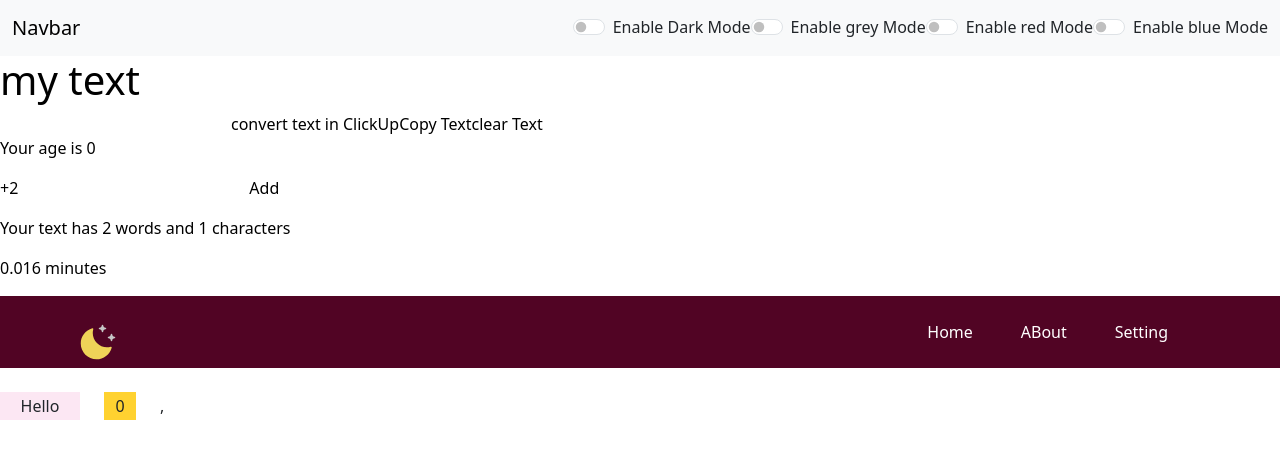
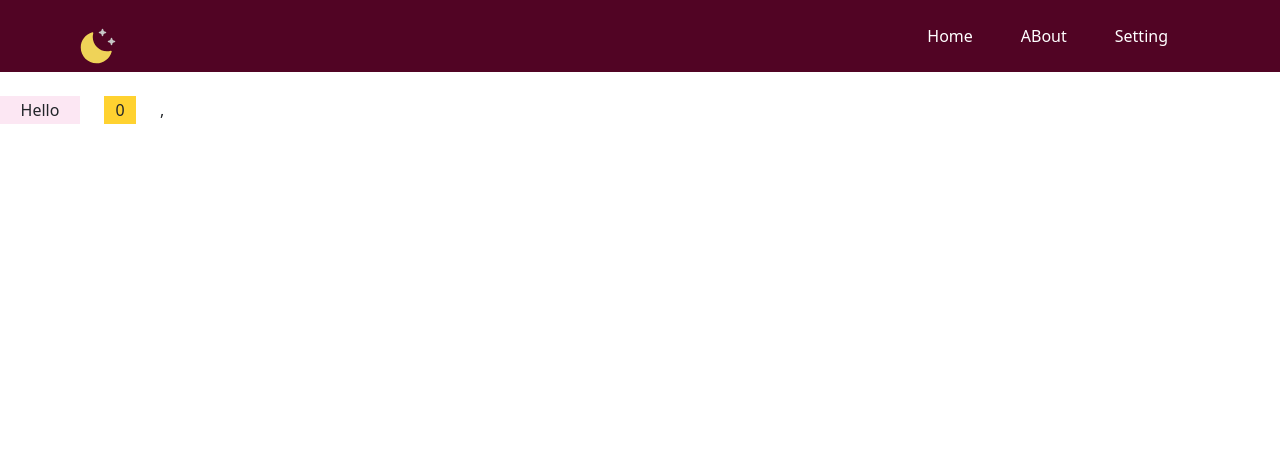
Before and after one commit to laibasher77-tech/my-app, a React (Vite) app: page / in a window 1280 px wide. Shown: the top 458 px of the page. Built offline with nearby package versions, Linux system fonts and the light colour scheme.

Commit message:
removed previous things

```diff
--- a/src/App.jsx
+++ b/src/App.jsx
@@ -1,9 +1,9 @@
 
 import NavbarComponent from './components/Navbar';
 import 'bootstrap/dist/css/bootstrap.min.css';
-import Textforms from './components/textform'
-import { useState } from 'react';
-import Alert from './components/alert';
+// import Textforms from './components/textform'
+// import { useState } from 'react';
+// import Alert from './components/alert';
 // import About from './components/about';
 // import { Routes, Route } from 'react-router';
 // import Newthing from './components/newthing'
@@ -12,73 +12,73 @@ import Breakprac from './components/breakprac';
 
 
 function App() {
-  const [mode,setMode]= useState('light')
-  const [alert,setAlert]=useState(null)
-  const alerting=(message,type)=>{
-      setAlert({
-        msg:message,
-        type:type
-      })
-     setTimeout(() => {
-       setAlert(null)
-     }, 2000);
-       }
-  const toggleMode=()=>{
-    if(mode==='light'){
-      setMode('dark')
-      document.body.style.backgroundColor="black"
-      alerting("Dark Mode is enabled","success")
+  // const [mode,setMode]= useState('light')
+  // const [alert,setAlert]=useState(null)
+  // const alerting=(message,type)=>{
+  //     setAlert({
+  //       msg:message,
+  //       type:type
+  //     })
+  //    setTimeout(() => {
+  //      setAlert(null)
+  //    }, 2000);
+  //      }
+  // const toggleMode=()=>{
+  //   if(mode==='light'){
+  //     setMode('dark')
+  //     document.body.style.backgroundColor="black"
+  //     alerting("Dark Mode is enabled","success")
 
-    }else{
-      setMode('light')
-       document.body.style.backgroundColor="white"
-      alerting("light Mode is enabled","success")
+  //   }else{
+  //     setMode('light')
+  //      document.body.style.backgroundColor="white"
+  //     alerting("light Mode is enabled","success")
 
-    }
-    }
-    const greentoggleMode=()=>{
-    if(mode==='light'){
-      setMode('dark')
-      document.body.style.backgroundColor="grey"
-      alerting("Dark Mode is enabled","success")
+  //   }
+  //   }
+  //   const greentoggleMode=()=>{
+  //   if(mode==='light'){
+  //     setMode('dark')
+  //     document.body.style.backgroundColor="grey"
+  //     alerting("Dark Mode is enabled","success")
 
-    }else{
-      setMode('light')
-       document.body.style.backgroundColor="white"
-      alerting("light Mode is enabled","success")
+  //   }else{
+  //     setMode('light')
+  //      document.body.style.backgroundColor="white"
+  //     alerting("light Mode is enabled","success")
 
-    }
-    }
-    const redtoggleMode=()=>{
-    if(mode==='light'){
-      setMode('dark')
-      document.body.style.backgroundColor="#dc3545"
-      alerting("Dark Mode is enabled","success")
+  //   }
+  //   }
+  //   const redtoggleMode=()=>{
+  //   if(mode==='light'){
+  //     setMode('dark')
+  //     document.body.style.backgroundColor="#dc3545"
+  //     alerting("Dark Mode is enabled","success")
 
-    }else{
-      setMode('light')
-       document.body.style.backgroundColor="white"
-      alerting("light Mode is enabled","success")
+  //   }else{
+  //     setMode('light')
+  //      document.body.style.backgroundColor="white"
+  //     alerting("light Mode is enabled","success")
 
-    }
-    }
-    const bluetoggleMode=()=>{
-    if(mode==='light'){
-      setMode('dark')
-      document.body.style.backgroundColor="blue"
-      alerting("Dark Mode is enabled","success")
+  //   }
+  //   }
+  //   const bluetoggleMode=()=>{
+  //   if(mode==='light'){
+  //     setMode('dark')
+  //     document.body.style.backgroundColor="blue"
+  //     alerting("Dark Mode is enabled","success")
 
-    }else{
-      setMode('light')
-       document.body.style.backgroundColor="white"
-      alerting("light Mode is enabled","success")
+  //   }else{
+  //     setMode('light')
+  //      document.body.style.backgroundColor="white"
+  //     alerting("light Mode is enabled","success")
 
-    }
-    }
+  //   }
+  //   }
 
   return (
     <>
-      <NavbarComponent
+      {/* <NavbarComponent
         title="Laiba"
         mode={mode}
         toggleMode={toggleMode}
```
